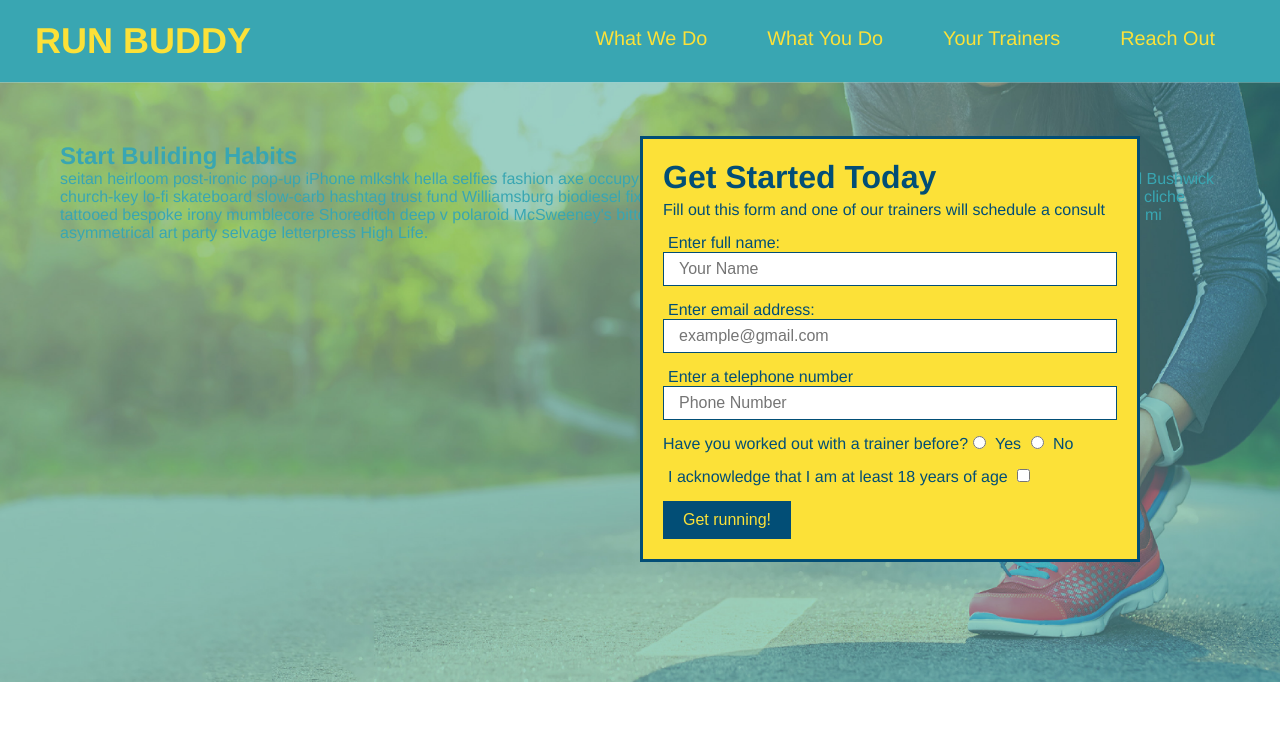
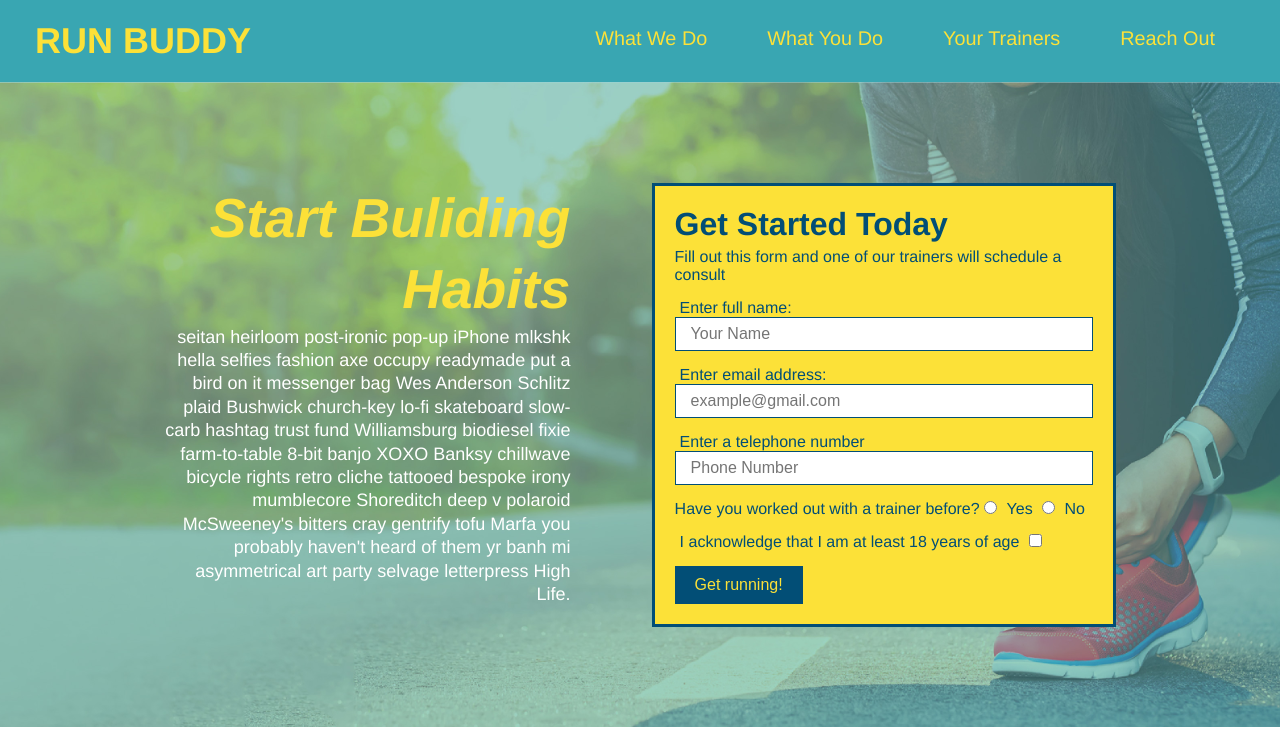
Before and after one commit to AbuHishamTareq/run-buddy, a plain HTML site: page index.html in a window 1280 px wide. Shown: the top 739 px of the page. Drawn offline with Linux system fonts and the light colour scheme.

Commit message:
add flexbox to the hero

```diff
--- a/assets/css/style.css
+++ b/assets/css/style.css
@@ -51,20 +51,21 @@ header nav ul li a {
 /* APPLY STYLES TO <footer> */
 
 footer {
+    display: flex;
+    justify-content: space-between;
+    flex-wrap: wrap;
     padding: 40px 35px;
     background-color: #FCE138;
     width: 100%;
 }
 
 footer h2 {
-    display: inline;
     color: #024E76;
     font-size: 30px;
     margin: 0;
 }
 
 footer div {
-    float: right;
     line-height: 1.5;
     text-align: right;
 }
@@ -79,23 +80,37 @@ section {
 
 /* ADD STYLE TO HERO SECTION*/
 .hero {
-    position: relative;
     background-image: url("../images/hero-bg.jpg");
     background-size: cover;
     background-position: center;
-    height: 600px;
+    display: flex;
+    justify-content: center;
+    flex-wrap: wrap;
+}
+
+.hero-cta {
+    width: 35%;
+    text-align: right;
+    margin: 3.5%;
+    color: #FFF;
+    font-size: 18px;
+    line-height: 1.3;
+}
+
+.hero-cta h2 {
+    font-style: italic;
+    font-size: 55px;
+    color: #FCE138;
 }
 
 /* ADD STYLE TO FORM */
 .hero-form {
-    position: absolute;
     border: 3px solid #024E76;
     background-color: #FCE138;
     padding: 20px;
-    width: 500px;
     color: #024E76;
-    bottom: 120px;
-    right: 140px;
+    width: 40%;
+    margin: 3.5%;
 }
 
 .hero-form h3 {
```
